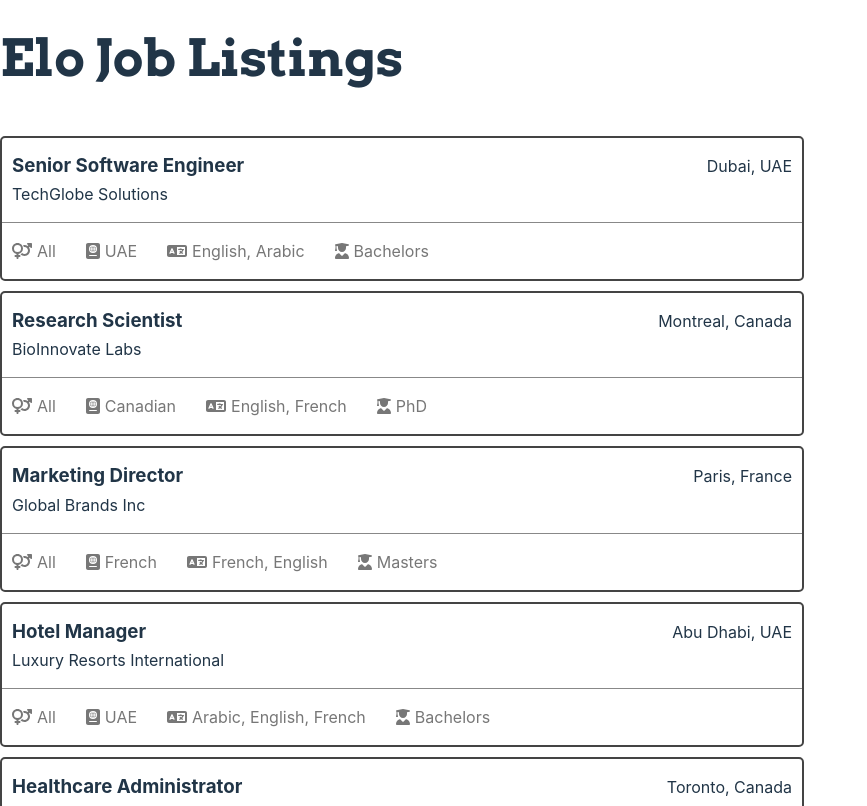
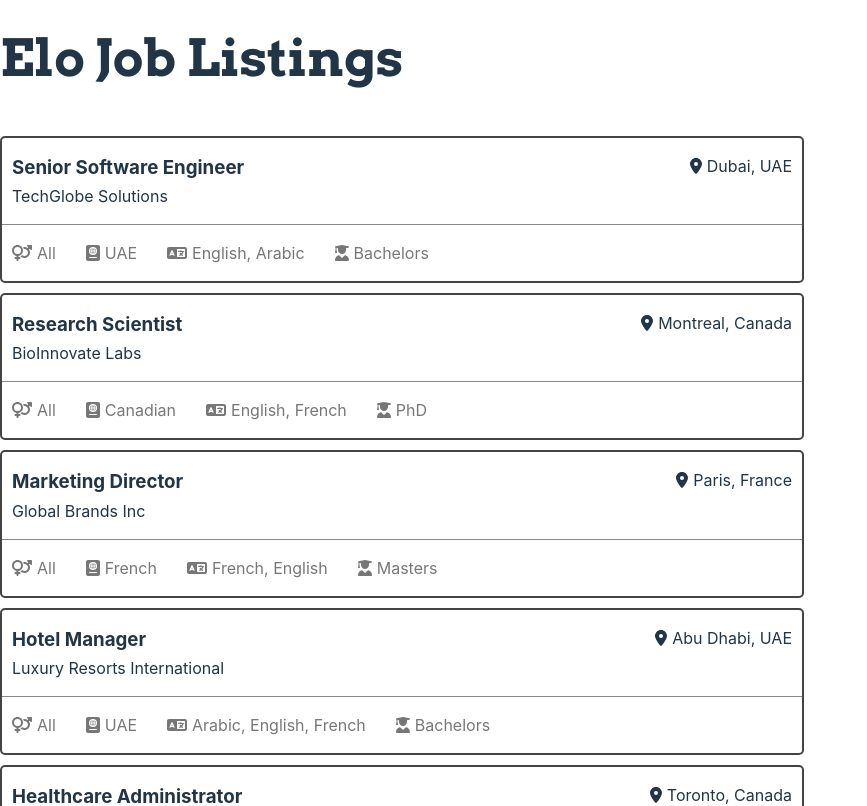
Before and after one commit to nursh/Elo-Jobs, a React (Vite) app: page / in a window 1280 px wide. Shown: the top 806 px of the page, without its empty margins (0-867 px from the left). Built offline with nearby package versions, Linux system fonts and the light colour scheme.

Commit message:
Add location icon

```diff
--- a/src/components/Job.tsx
+++ b/src/components/Job.tsx
@@ -1,5 +1,5 @@
 import { FontAwesomeIcon } from "@fortawesome/react-fontawesome";
-import { faVenusMars, faPassport, faLanguage, faUserGraduate } from '@fortawesome/free-solid-svg-icons'
+import { faVenusMars, faPassport, faLanguage, faUserGraduate, faLocationDot} from '@fortawesome/free-solid-svg-icons'
 import { type Job } from "../utils/types"
 
 type Props = {
@@ -16,7 +16,10 @@ export default function Job({ job }: Props) {
           <h3>{job.title}</h3>
           <p>{job.company}</p>
         </div>
-        <p className="job-location">{job.location}</p>
+        <div className="job-detail">
+          <FontAwesomeIcon icon={faLocationDot} />
+          <p className="job-location">{job.location}</p>
+        </div>
       </div>
 
       <div className="job-details">
```
